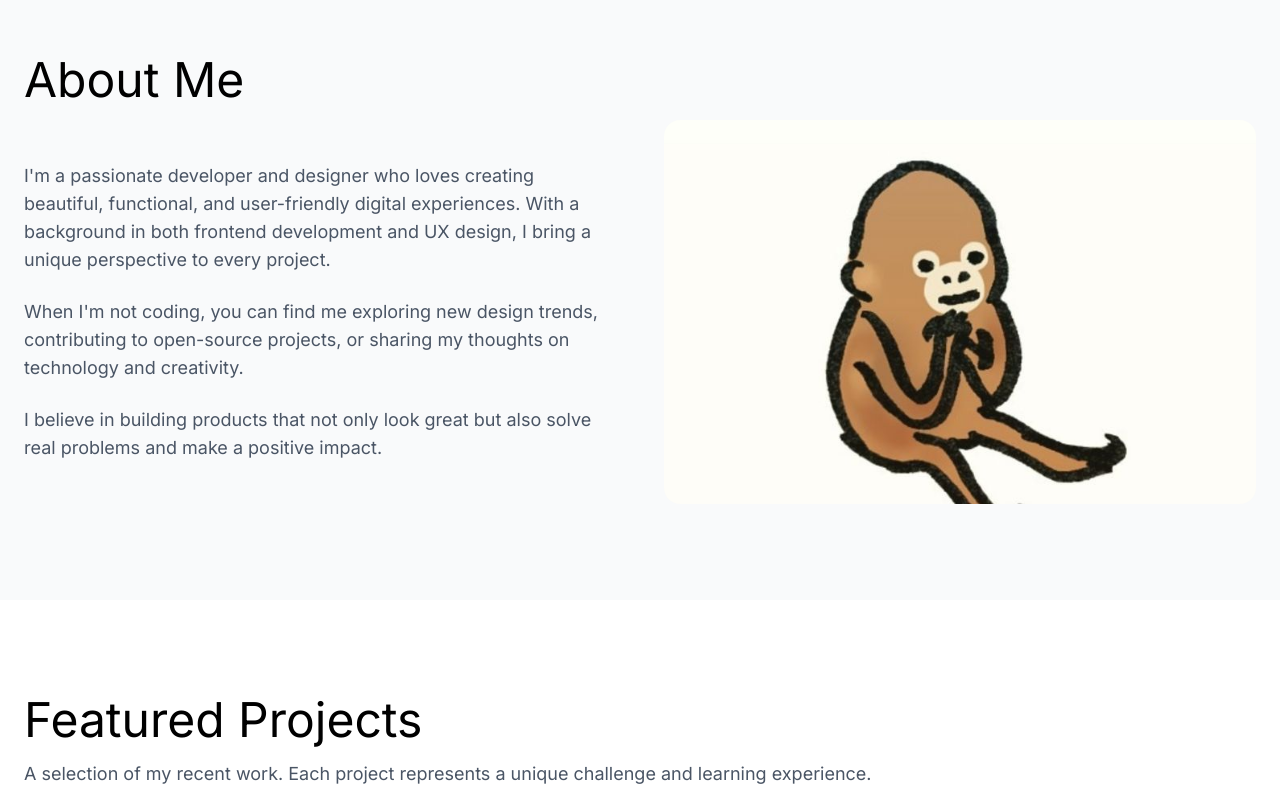
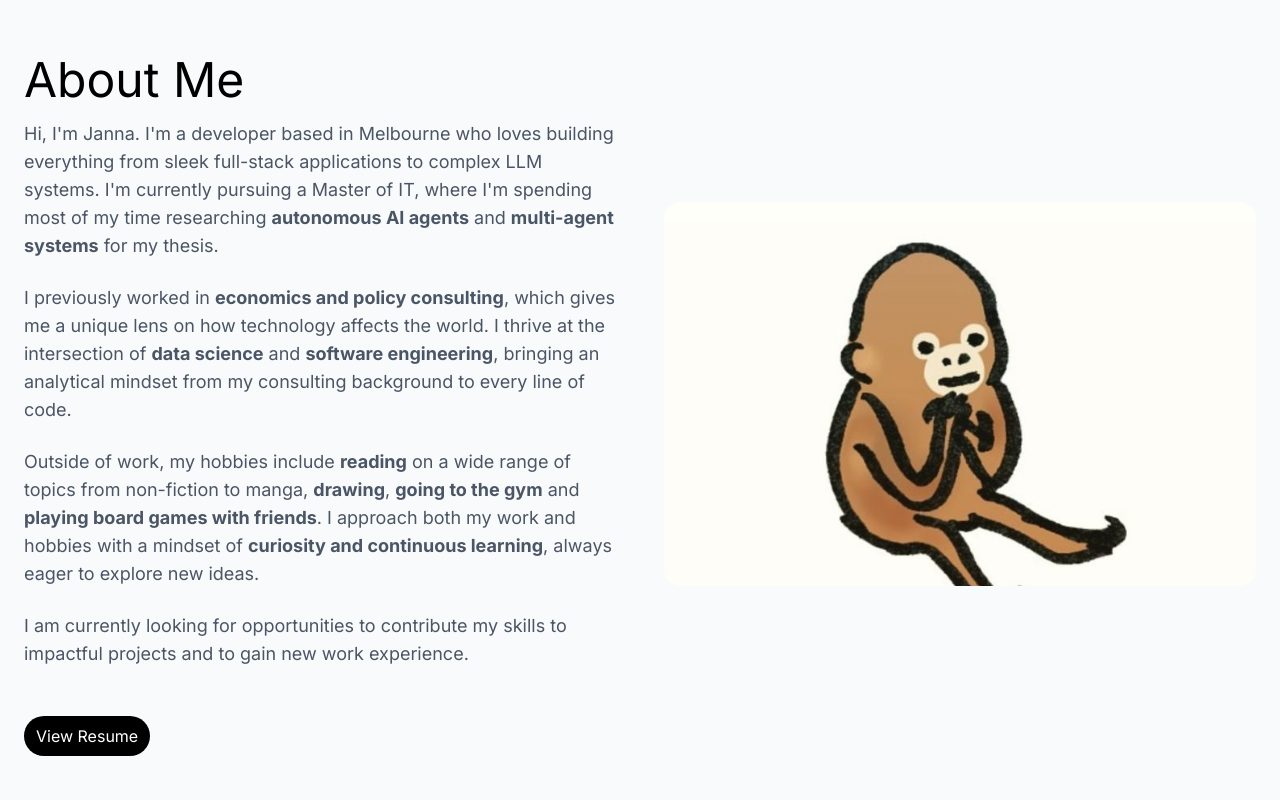
Before and after one commit to quanzee/portfolio-website, a React (Vite) app in the folder my-portfolio/: page / in a window 1280 px wide. Shown: the part 840-1640 px from the top of the page. Built offline with nearby package versions, Linux system fonts and the light colour scheme.

Commit message:
Updated copy and added resume button

```diff
--- a/my-portfolio/src/components/About.tsx
+++ b/my-portfolio/src/components/About.tsx
@@ -7,19 +7,19 @@ const About = () => {
                     <div className="grid md:grid-cols-2 gap-12 items-center">
           <div>
             <p className="text-lg text-gray-600 mb-6">
-              I'm a passionate developer and designer who loves creating beautiful,
-              functional, and user-friendly digital experiences. With a background
-              in both frontend development and UX design, I bring a unique
-              perspective to every project.
+              Hi, I'm Janna. I'm a developer based in Melbourne who loves building everything from sleek full-stack applications to complex LLM systems.
+              I'm currently pursuing a Master of IT, where I'm spending most of my time researching <b>autonomous AI agents</b> and <b>multi-agent systems</b> for my thesis.
             </p>
             <p className="text-lg text-gray-600 mb-6">
-              When I'm not coding, you can find me exploring new design trends,
-              contributing to open-source projects, or sharing my thoughts on
-              technology and creativity.
+              I previously worked in <b>economics and policy consulting</b>, which gives me a unique lens
+              on how technology affects the world. I thrive at the intersection of <b>data science</b> and <b>software engineering</b>, bringing an analytical mindset from my consulting background to every line of code.
+            </p>
+            <p className="text-lg text-gray-600 mb-6">
+              Outside of work, my hobbies include <b>reading</b> on a wide range of topics from non-fiction to manga, <b>drawing</b>, <b>going to the gym</b> and <b>playing board games with friends</b>. I approach both my work and hobbies with a mindset of <b>curiosity and continuous learning</b>,
+              always eager to explore new ideas.
             </p>
             <p className="text-lg text-gray-600">
-              I believe in building products that not only look great but also
-              solve real problems and make a positive impact.
+              I am currently looking for opportunities to contribute my skills to impactful projects and to gain new work experience.
             </p>
           </div>
           <div className="relative h-96 rounded-2xl overflow-hidden">
@@ -29,7 +29,11 @@ const About = () => {
               className="w-full h-full object-cover"
             />
           </div>
+
         </div>
+        <button className="block w-fit text-m px-3 py-2 bg-black text-white rounded-full hover:bg-gray-800 transition-colors mt-12">
+          View Resume
+        </button>
         </section>
     );
 };
```
